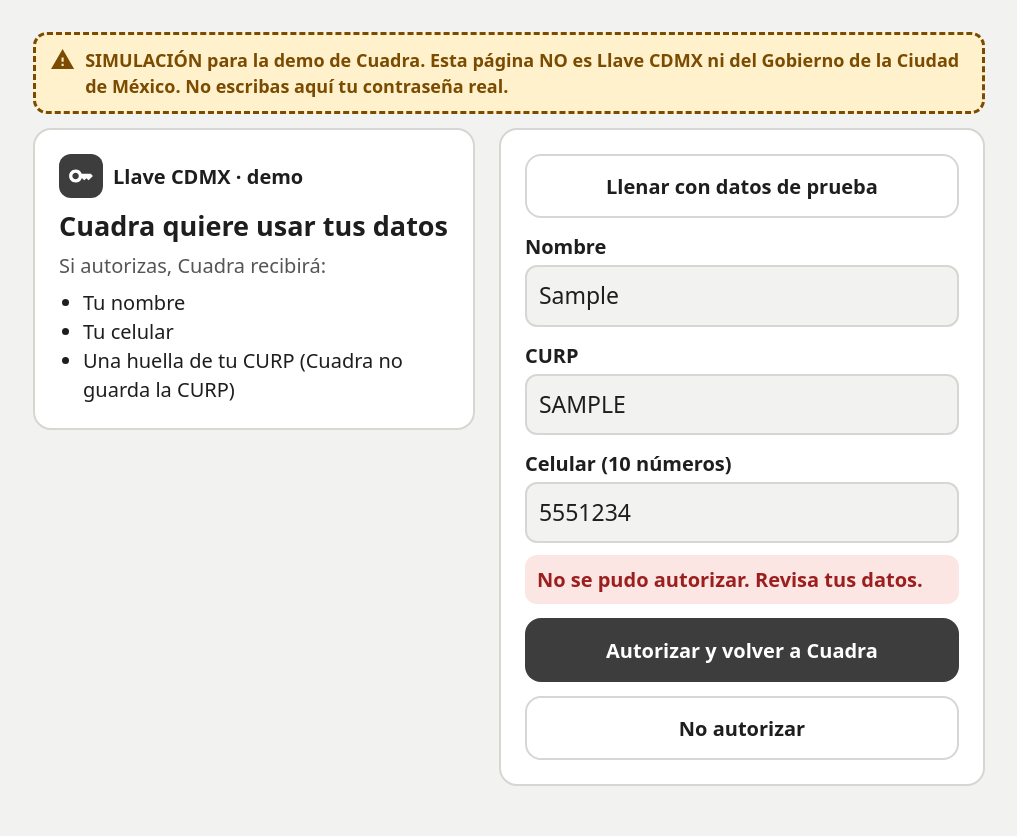
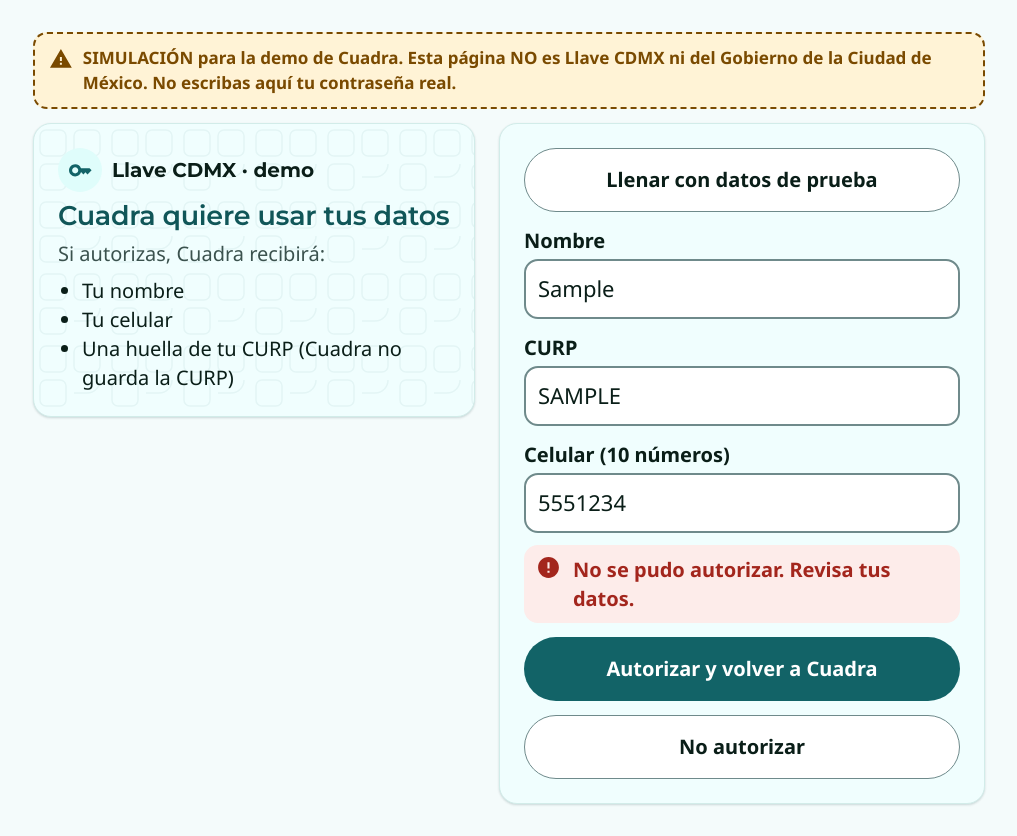
Before and after one commit to jordy-zvg/cuadra-demo-01, a website: page apps/api/public/llave-demo.html in a window 1280 px wide. Both pictures are taken after typing "Sample", "Sample", "5551234" into the empty fields and a click on the button "Autorizar y volver a Cuadra". Shown: the whole page, without its empty margins (131-1148 px from the left). Drawn offline with Linux system fonts and the light colour scheme; no server answers.

Commit message:
Entrada con Llave CDMX con el diseño de Cuadra
La simulación deja la paleta gris propia y usa /assets/cuadra.css como las demás pantallas: fondo,
tarjetas, botones de píldora, campos, títulos y modo oscuro de Cuadra. Sigue el aviso de simulación
y no usa marcas oficiales. El error lleva ícono y texto. Se conservan las dos columnas en laptop,
"Autorizando…" y la barra de conexión.

Co-Authored-By: Claude Opus 5.5 <noreply@anthropic.com>

```diff
--- a/apps/api/public/llave-demo.html
+++ b/apps/api/public/llave-demo.html
@@ -5,46 +5,34 @@
 <meta name="viewport" content="width=device-width, initial-scale=1">
 <meta name="robots" content="noindex">
 <title>Llave CDMX (simulación)</title>
+<link rel="stylesheet" href="/assets/cuadra.css">
+<link rel="icon" href="/logo.svg" type="image/svg+xml">
 <style>
-/* SIMULACIÓN para la demo de Cuadra. No es el sitio oficial de Llave CDMX ni usa su marca. */
-:root{--bg:#F2F2F0;--card:#fff;--ink:#1E1E1E;--muted:#555;--line:#D6D6D2;--acc:#3D3D3D;--warn:#7A4B00;--warn-bg:#FFF1CC;--bad:#9C1F1F;--bad-bg:#FBE6E3;--fs:20px}
-@media (prefers-color-scheme: dark){:root{--bg:#151515;--card:#202020;--ink:#F0F0F0;--muted:#BBB;--line:#3A3A3A;--acc:#E6E6E6;--warn:#FFD27A;--warn-bg:#3A2E10;--bad:#FF9C8F;--bad-bg:#3B1915}}
-*{box-sizing:border-box}
+/* SIMULACIÓN para la demo de Cuadra. No es el sitio oficial de Llave CDMX ni usa su marca:
+   va con el diseño de Cuadra (tokens, letra y componentes de /assets/cuadra.css). */
+:root{--fs:20px}
 html{font-size:var(--fs)}
-body{margin:0;background:var(--bg);color:var(--ink);font:1rem/1.45 system-ui,-apple-system,"Segoe UI",Roboto,sans-serif}
+body{background:var(--bg-soft);font-size:1rem;line-height:1.45}
 .wrap{max-width:520px;margin:0 auto;padding:16px}
-.banner{background:var(--warn-bg);color:var(--warn);border:3px dashed var(--warn);border-radius:14px;padding:12px 14px;font-weight:700;font-size:.9rem}
-.card{background:var(--card);border:2px solid var(--line);border-radius:18px;padding:18px;margin-top:14px}
-h1{font-size:1.35rem;margin:0 0 4px}
-.who{display:flex;align-items:center;gap:10px;margin-bottom:8px;font-weight:800}
-.who .k{width:44px;height:44px;border-radius:12px;background:var(--acc);color:var(--card);display:flex;align-items:center;justify-content:center;font-size:1.4rem}
-p{margin:6px 0;color:var(--muted)}
+.banner{display:flex;gap:10px;align-items:flex-start;background:var(--warn-bg);color:var(--warn);border:2px dashed currentColor;border-radius:var(--r-md);padding:12px 14px;font-weight:700;font-size:.85rem}
+.banner .ico{width:1.4em;height:1.4em;margin-top:.05em}
+.card{padding:18px;margin-top:14px}
+h1{font-family:var(--font-head);font-weight:600;color:var(--heading);font-size:1.35rem;line-height:1.2;margin:.2rem 0 .3rem;letter-spacing:-.01em}
+.who{display:flex;align-items:center;gap:10px;margin-bottom:8px;font-family:var(--font-head);font-weight:700;color:var(--ink)}
+.who .ic-circle{width:2.2rem;height:2.2rem}
+p{margin:6px 0;color:var(--ink-2)}
 ul{margin:8px 0 0;padding-left:1.2em}
 label{display:block;font-weight:700;margin-top:14px}
-input{display:block;width:100%;font:inherit;font-size:1.15rem;padding:12px;border-radius:12px;border:2px solid var(--line);background:var(--bg);color:var(--ink);margin-top:4px}
-input:focus,button:focus-visible{outline:4px solid #B48D4E;outline-offset:2px}
-button{display:block;width:100%;font:inherit;font-weight:800;min-height:64px;border-radius:16px;border:0;margin-top:14px;cursor:pointer}
-.ok{background:var(--acc);color:var(--card)}
-.soft{background:transparent;color:var(--ink);border:2px solid var(--line);font-weight:700}
-.err{background:var(--bad-bg);color:var(--bad);border-radius:12px;padding:10px 12px;margin-top:12px;font-weight:700;display:none}
-.err.on{display:block}
-small{color:var(--muted)}
-/* Íconos (sprite de Cuadra) en lugar de emojis. */
-.ico{width:1.2em;height:1.2em;fill:currentColor;flex:none;vertical-align:-.2em}
-.banner{display:flex;gap:10px;align-items:flex-start}
-.banner .ico{width:1.4em;height:1.4em}
-.who .k .ico{width:26px;height:26px}
-button,input{touch-action:manipulation}
-button:disabled{opacity:.6;cursor:default}
+input{display:block;width:100%;min-height:44px;font:inherit;font-size:1.1rem;padding:12px;border-radius:var(--r-md);border:2px solid var(--line-strong);background:var(--surface-plain);color:var(--ink);margin-top:4px}
+input:focus{border-color:var(--primary);outline:3px solid var(--glyph-bg);outline-offset:0}
+.btn{width:100%;min-height:3.2rem;margin-top:14px;font-size:1rem;touch-action:manipulation}
+.err{display:none;align-items:flex-start;gap:.6em;background:var(--bad-bg);color:var(--bad);border-radius:var(--r-md);padding:10px 12px;margin-top:12px;font-weight:700}
+.err.on{display:flex}
+small{color:var(--ink-2)}
 /* Mientras autoriza: círculo que gira dentro del botón. */
-button.busy::before{content:"";display:inline-block;width:1em;height:1em;margin-right:.5em;vertical-align:-.15em;border-radius:50%;border:3px solid currentColor;border-right-color:transparent;animation:giro 1s linear infinite}
+.btn.busy::before{content:"";width:1em;height:1em;border-radius:50%;border:3px solid currentColor;border-right-color:transparent;animation:giro 1s linear infinite}
 @keyframes giro{to{transform:rotate(360deg)}}
-@media (prefers-reduced-motion: reduce){button.busy::before{animation-duration:3s}}
-/* Barra de conexión y mensajes breves (los pone /assets/red.js), con la paleta neutra de esta página. */
-.netbar,.toast{position:fixed;left:50%;bottom:max(16px, env(safe-area-inset-bottom));transform:translateX(-50%);z-index:10;display:flex;align-items:center;gap:.5em;width:max-content;max-width:calc(100% - 32px);padding:.6em 1em;border-radius:12px;font-size:.8rem;font-weight:700;border:2px solid currentColor}
-.netbar{background:var(--warn-bg);color:var(--warn)}
-.toast{background:var(--bad-bg);color:var(--bad)}
-.netbar[hidden],.toast[hidden]{display:none}
+@media (prefers-reduced-motion: reduce){.btn.busy::before{animation-duration:3s}}
 /* Celular: una columna. Tableta: más aire. Laptop: datos que se comparten a la izquierda, formulario a la derecha. */
 @media (min-width:700px){.wrap{max-width:600px;padding:32px 24px}.card{padding:24px}}
 @media (min-width:960px){
@@ -57,14 +45,14 @@ button.busy::before{content:"";display:inline-block;width:1em;height:1em;margin-
 <body>
 <div class="wrap">
   <div class="banner" role="note"><svg class="ico" aria-hidden="true"><use href="/assets/icons.svg#i-warning"/></svg><span>SIMULACIÓN para la demo de Cuadra. Esta página NO es Llave CDMX ni del Gobierno de la Ciudad de México. No escribas aquí tu contraseña real.</span></div>
-  <div class="card">
-    <div class="who"><span class="k" aria-hidden="true"><svg class="ico"><use href="/assets/icons.svg#i-key"/></svg></span><span>Llave CDMX · demo</span></div>
+  <div class="card card--pattern">
+    <div class="who"><span class="ic-circle" aria-hidden="true"><svg class="ico"><use href="/assets/icons.svg#i-key"/></svg></span><span>Llave CDMX · demo</span></div>
     <h1>Cuadra quiere usar tus datos</h1>
     <p>Si autorizas, Cuadra recibirá:</p>
     <ul><li>Tu nombre</li><li>Tu celular</li><li>Una huella de tu CURP (Cuadra no guarda la CURP)</li></ul>
   </div>
   <form class="card" id="f">
-    <button type="button" class="soft" id="sample" style="margin-top:0">Llenar con datos de prueba</button>
+    <button type="button" class="btn btn--outline" id="sample" style="margin-top:0">Llenar con datos de prueba</button>
     <label for="name">Nombre</label>
     <input id="name" autocomplete="name" autocapitalize="words" maxlength="60" required>
     <label for="curp">CURP</label>
@@ -77,15 +65,20 @@ button.busy::before{content:"";display:inline-block;width:1em;height:1em;margin-
       <small>Pídeselo al dueño de la tienda.</small>
     </div>
     <div class="err" id="err" role="alert"></div>
-    <button class="ok" type="submit" id="go">Autorizar y volver a Cuadra</button>
-    <button class="soft" type="button" id="cancel">No autorizar</button>
+    <button class="btn" type="submit" id="go">Autorizar y volver a Cuadra</button>
+    <button class="btn btn--outline" type="button" id="cancel">No autorizar</button>
   </form>
 </div>
 <script>
 "use strict";
 const $ = (s) => document.querySelector(s);
 const state = new URLSearchParams(location.search).get("state") || "";
-const showErr = (m) => { $("#err").textContent = m; $("#err").classList.add("on"); $("#err").scrollIntoView({ block: "nearest" }); };
+// Error con ícono y texto (nunca solo color), traído a la vista.
+const showErr = (m) => {
+  const e = $("#err");
+  e.innerHTML = '<svg class="ico" aria-hidden="true"><use href="/assets/icons.svg#i-error"/></svg><span></span>';
+  e.lastChild.textContent = m; e.classList.add("on"); e.scrollIntoView({ block: "nearest" });
+};
 // Botón en espera: deshabilitado, con círculo y texto "Autorizando…"; vuelve a su texto al terminar.
 const busy = (on) => { const b = $("#go"); b.disabled = on; b.classList.toggle("busy", on); b.textContent = on ? "Autorizando…" : "Autorizar y volver a Cuadra"; };
 
```
